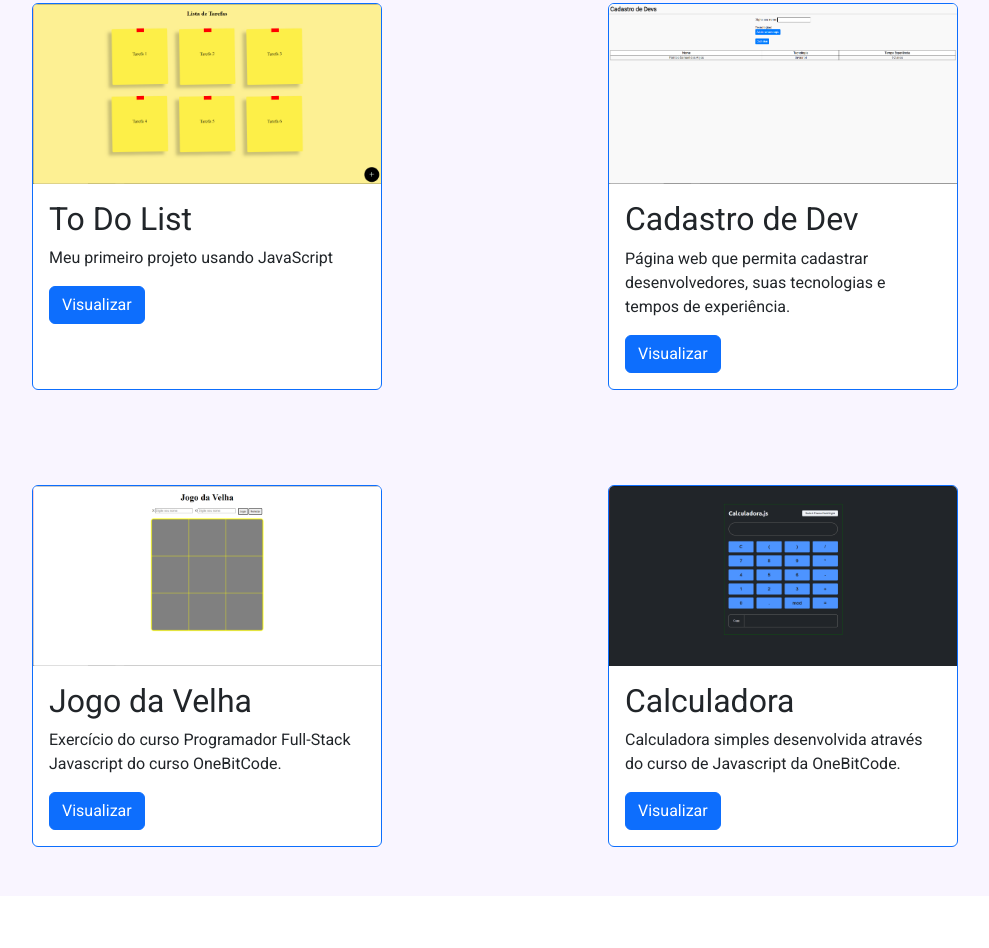
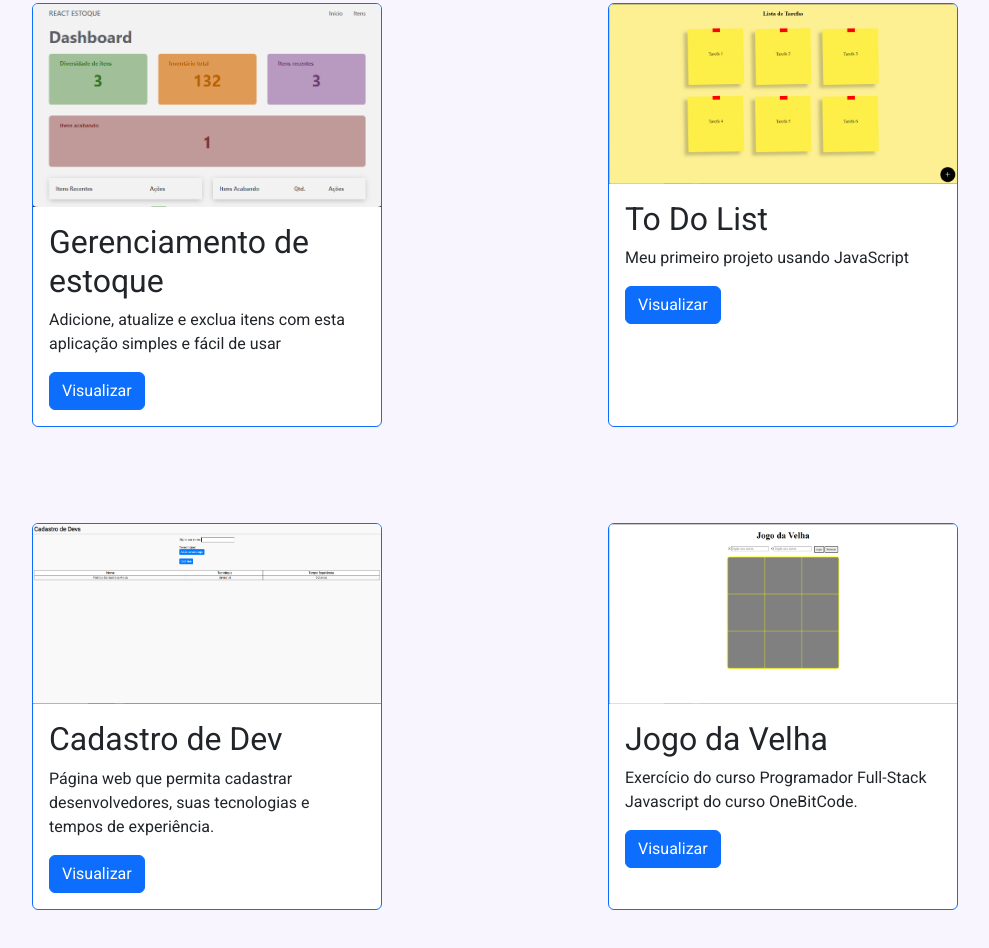
Before and after one commit to PatricioSA/patriciosa.github.io, a plain HTML site: page index.html in a window 1280 px wide. Shown: the part 2985-3933 px from the top of the page, without its empty margins (145-1134 px from the left). Before the commit the page ends 3881 px from the top, so only its background shows below. Drawn offline with nearby package versions, Linux system fonts and the light colour scheme.

Commit message:
novo projeto: gerenciamento de estoque

```diff
--- a/index.html
+++ b/index.html
@@ -134,6 +134,19 @@
             </div>
 
             <div data-aos="flip-right" data-aos-duration="2000" class="card my-5 m-lg-5" style="width: 350px;">
+                <img src="img/projetos/gerenciamento-estoque.png" alt="Capa do projeto" class="card-img-top">
+                <div class="card-body">
+                    <h2 class="card-title">Gerenciamento de estoque</h2>
+                    <p class="card-text">
+                        Adicione, atualize e exclua itens com esta aplicação simples e fácil
+                        de usar
+                    </p>
+                    <a href="https://patriciosa.github.io/gerenciamento-estoque"
+                        class="btn btn-primary">Visualizar</a>
+                </div>
+            </div>
+
+            <div data-aos="flip-right" data-aos-duration="2000" class="card my-5 m-lg-5" style="width: 350px;">
                 <img src="img/projetos/lista-de-tarefas.png" alt="Tela inicial do projeto" class="card-img-top">
                 <div class="card-body">
                     <h2 class="card-title">To Do List</h2>
@@ -161,16 +174,6 @@
                     <a href="https://patriciosa.github.io/jogo-da-velha" class="btn btn-primary">Visualizar</a>
                 </div>
             </div>
-
-            <div data-aos="flip-right" data-aos-duration="2000" class="card my-5 m-lg-5" style="width: 350px;">
-                <img src="img/projetos/calculadora_js.png" alt="Tela inicial do projeto" class="card-img-top">
-                <div class="card-body">
-                    <h2 class="card-title">Calculadora</h2>
-                    <p class="card-text">Calculadora simples desenvolvida através do curso de Javascript da OneBitCode.
-                    </p>
-                    <a href="https://patriciosa.github.io/calculadora-js" class="btn btn-primary">Visualizar</a>
-                </div>
-            </div>
     </section>
 
 
```
Also changed, not shown: img/projetos/calculadora_js.png (deleted), img/projetos/gerenciamento-estoque.png (added).
